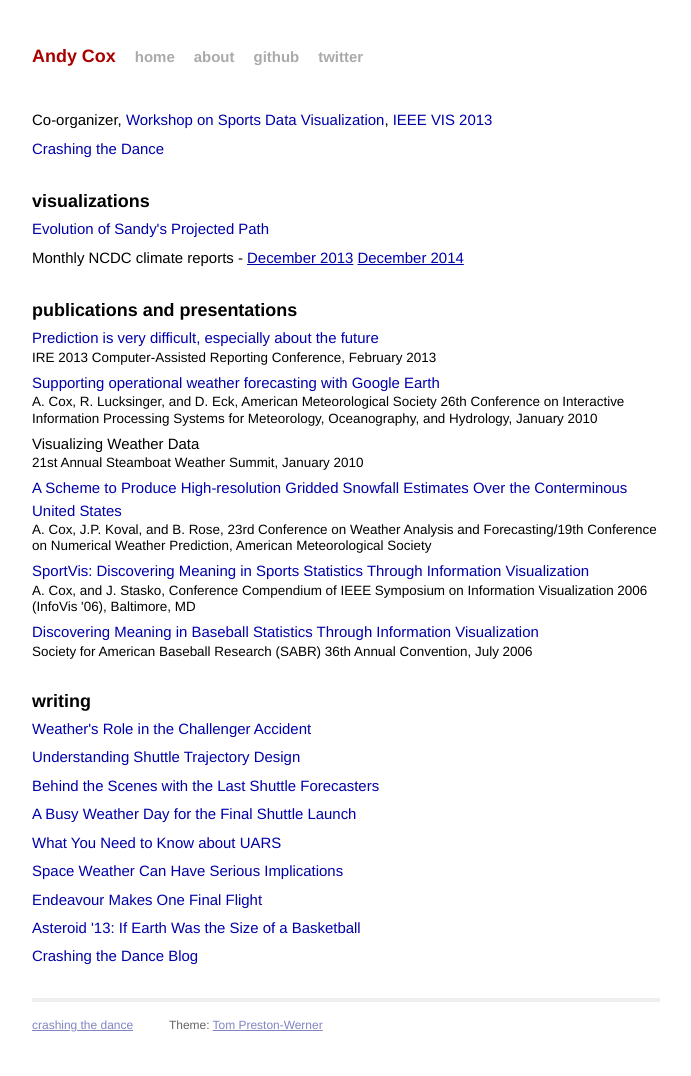
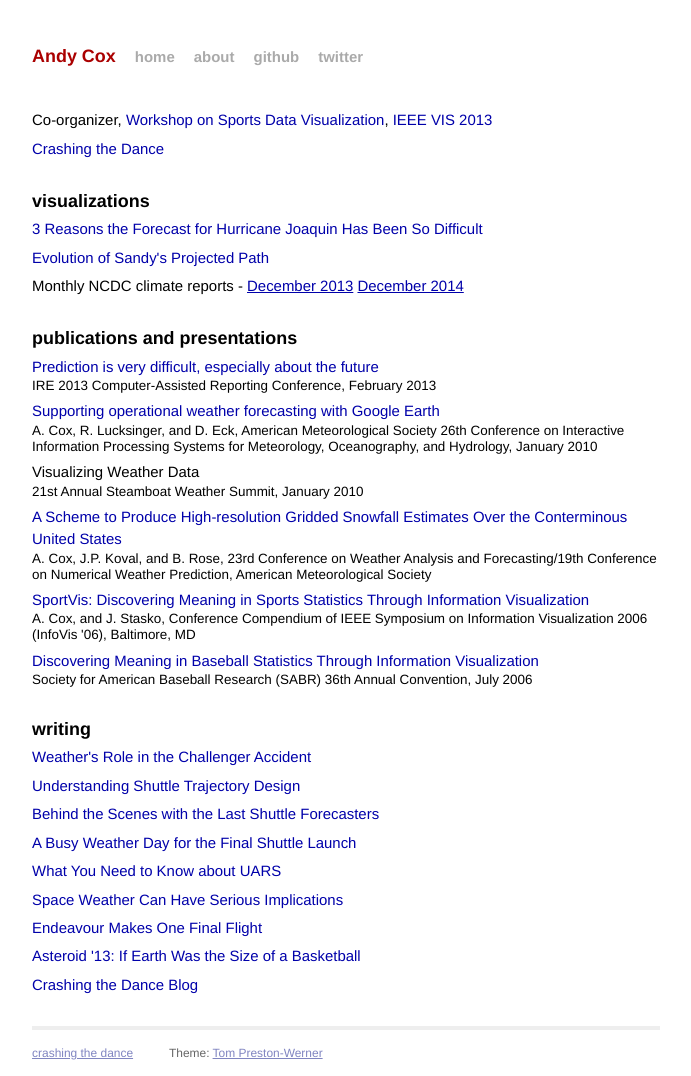
Before and after one commit to andycox/andycox.github.io, a Jekyll site: the page built from index.html, in a window 1280 px wide. Shown: the whole page, without its empty margins (294-985 px from the left). Built offline with Jekyll 4.4.1, drawn with Linux system fonts in a browser that asks for light colours; Markdown is read by kramdown in place of the engine named in the settings; before the commit the page ends 1048 px from its top, so only the background shows below that.

Commit message:
Update index.html

```diff
--- a/index.html
+++ b/index.html
@@ -24,6 +24,9 @@ title: Andy Cox
 
 <h1 id='visualizations'>visualizations</h1>
 <ul class='posts'>
+  <li>
+    <a class='title' href='https://weather.com/storms/hurricane/news/reasons-forecasting-hurricane-joaquin-has-been-difficult'>3 Reasons the Forecast for Hurricane Joaquin Has Been So Difficult</a>
+  </li>
   <li>
     <a class='title' href='http://www.weather.com/storms/hurricane/news/hurricane-sandy-projected-path-evolution-interactive'>Evolution of Sandy's Projected Path</a>
   </li>
```
